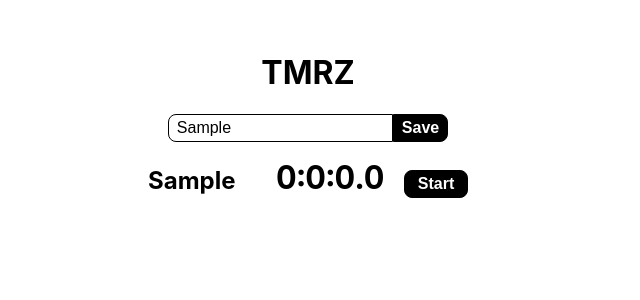
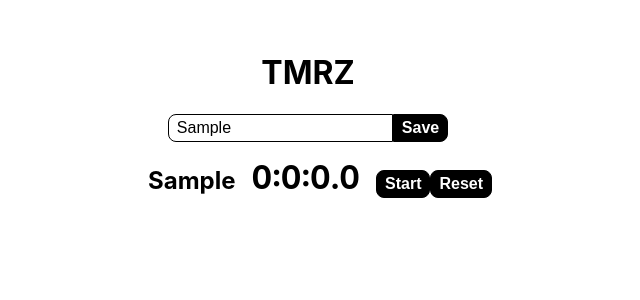
Before and after one commit to lissalad/tmrz-app, a React (Create React App) app: page / in a window 1280 px wide. Both pictures are taken after typing "Sample" into the empty fields and a click on the button "Save". Shown: the top 300 px of the page, without its empty margins (332-972 px from the left). Built offline with nearby package versions, Linux system fonts and the light colour scheme.

Commit message:
reset button

```diff
--- a/src/components/Timer.js
+++ b/src/components/Timer.js
@@ -1,5 +1,5 @@
 import { useDispatch } from "react-redux";
-import { toggleTimer } from "../features/timers/timersSlice";
+import { toggleTimer, resetTimer } from "../features/timers/timersSlice";
 import { formatTime } from "../utils";
 
 export default function Timer({ index, name, time, isRunning }) {
@@ -12,6 +12,7 @@ export default function Timer({ index, name, time, isRunning }) {
       <button onClick={() => dispatch(toggleTimer(index))}>
         {isRunning ? "Stop" : "Start"}
       </button>
+      <button onClick={() => dispatch(resetTimer(index))}>Reset</button>
     </div>
   );
 }
--- a/src/features/Timers/timersSlice.js
+++ b/src/features/Timers/timersSlice.js
@@ -24,9 +24,18 @@ export const timersSlice = createSlice({
         }
       });
     },
+
+    resetTimer: (state, action) => {
+      if (state.value[action.payload].isRunning) {
+        state.value[action.payload].isRunning = // just calling toggleTimer didnt work
+          !state.value[action.payload].isRunning;
+      }
+      state.value[action.payload].time = 0;
+    },
   },
 });
 
-export const { addTimer, toggleTimer, update } = timersSlice.actions;
+export const { addTimer, toggleTimer, update, resetTimer } =
+  timersSlice.actions;
 
 export default timersSlice.reducer;
```
